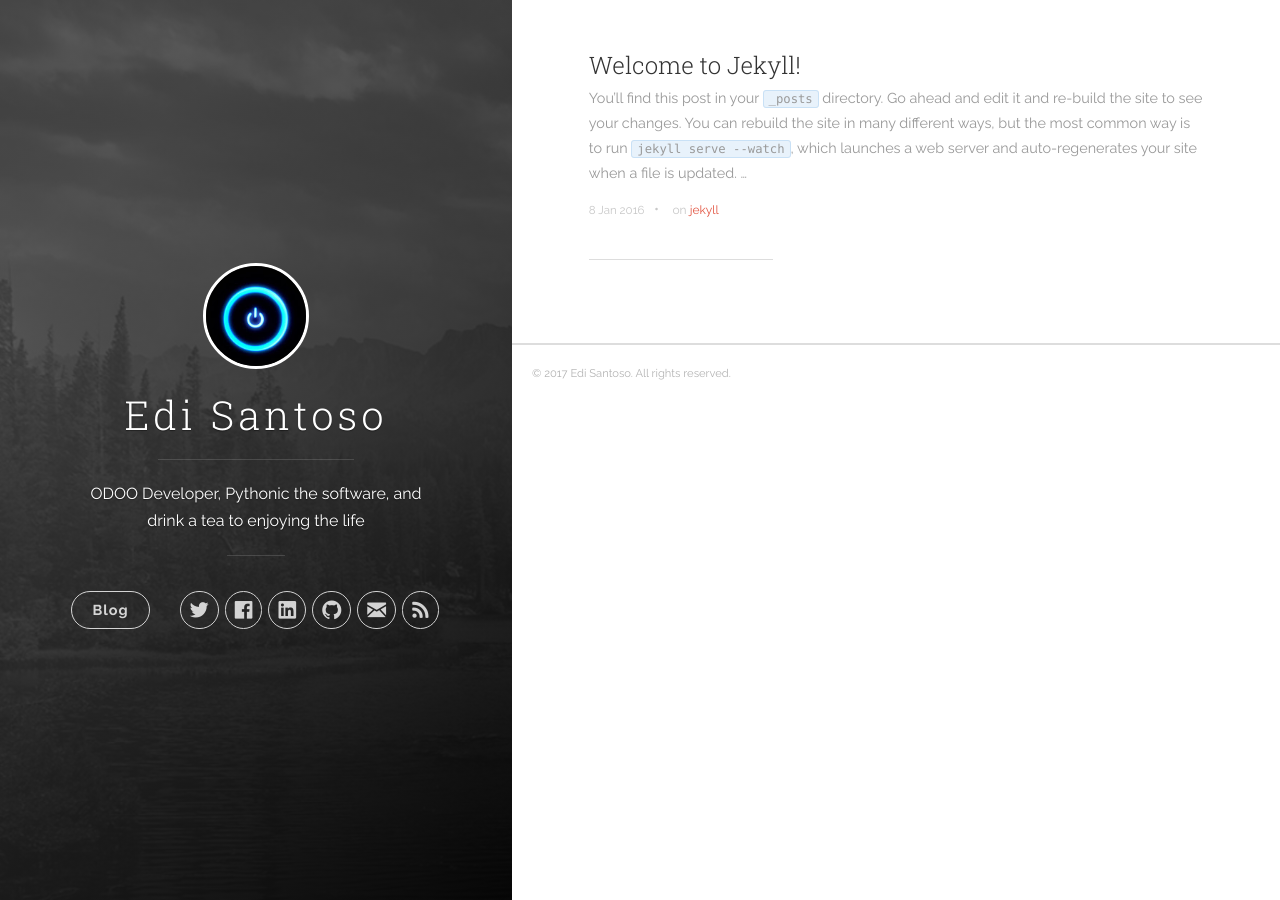
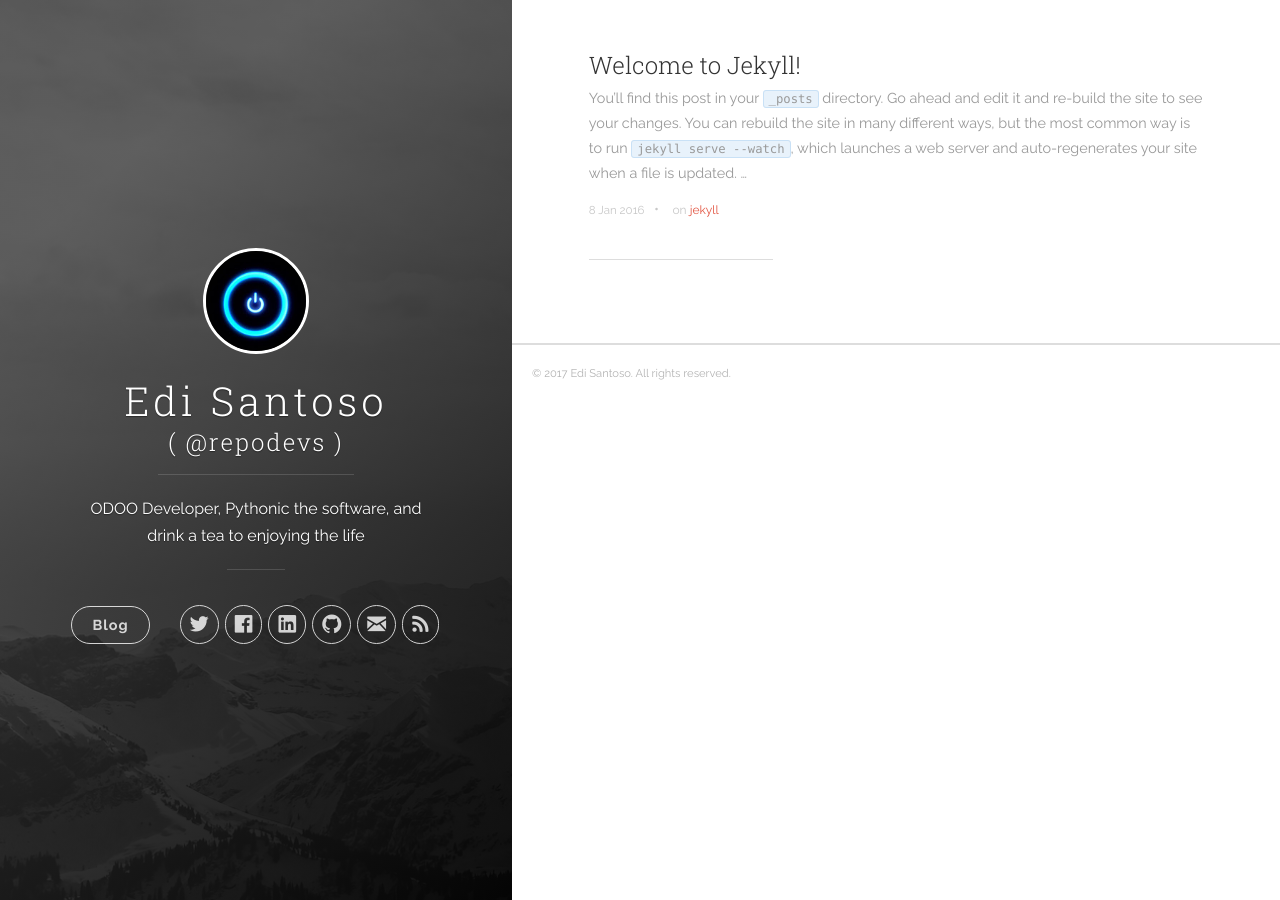
Before and after one commit to repodevs/repodevs.github.io, a Jekyll site: the page built from index.html, in a window 1280 px wide. Built offline with Jekyll 4.4.1, drawn with Linux system fonts in a browser that asks for light colours; nearby versions of some CDN libraries; the list of posts is cut into pages by our own code.

Commit message:
update slogan and cover

```diff
--- a/_config.yml
+++ b/_config.yml
@@ -3,6 +3,7 @@ title: Edi Santoso
 description: 'ODOO Developer, Pythonic the software, and drink a tea to enjoying the life'
 url: 'http://repodevs.github.io'
 baseurl: '/'
+slogan: '( @repodevs )'
 # google_analytics: 'UA-XXXXXX-X'
 # disqus_shortname: 'your-disqus-name'
 
--- a/_includes/header.html
+++ b/_includes/header.html
@@ -11,6 +11,7 @@
         <a href="{{ site.baseurl }}" title="link to home of {{ site.title }}">
           <img src="{{ "images/profile.jpg" | prepend: site.baseurl }}" class="user-image" alt="My Profile Photo">
           <h1 class="panel-cover__title panel-title">{{ site.title }}</h1>
+          <h2 class="panel-cover__title panel-slogan">{{ site.slogan }}</h2>
         </a>
         <hr class="panel-cover__divider">
         <p class="panel-cover__description">{{ site.description }}</p>
--- a/css/uno.css
+++ b/css/uno.css
@@ -1194,6 +1194,13 @@ hr {
 	font-size: 2.5em;
 	letter-spacing: 4px;
 	color: #FFF; }
+
+.panel-slogan {
+	margin: 0 0 5px 0;
+	font-size: 1.5em;
+	letter-spacing: 2px;
+	color: #FFF; }
+
 
 .panel-subtitle {
 	font-family: "Roboto Slab", serif;
```
Also changed, not shown: images/cover.jpg.
